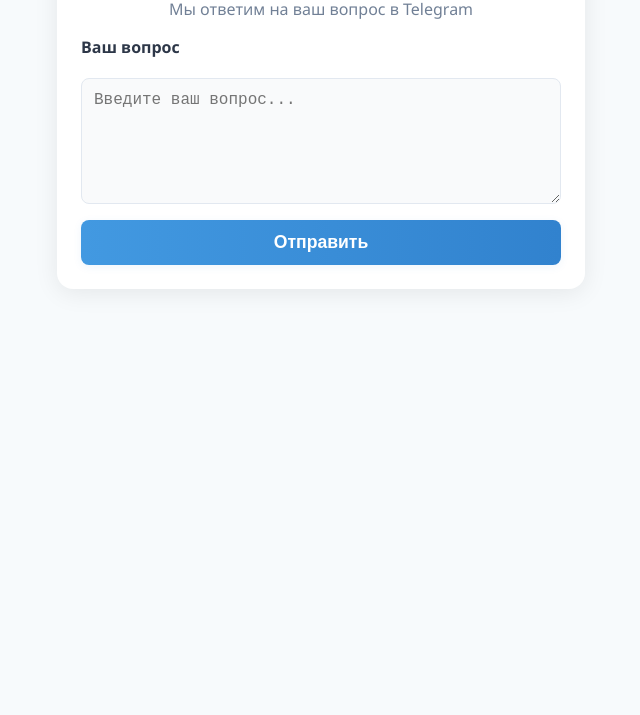
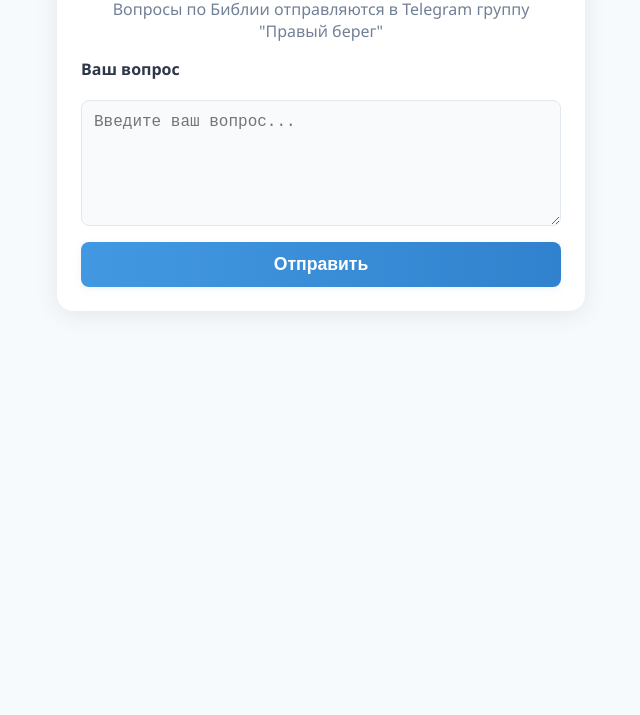
Before and after one commit to stallev/bible_questions, a plain HTML site: page index.html in a window 1280 px wide. Shown: the part 125-840 px from the top of the page, without its empty margins (319-959 px from the left). Drawn offline with Linux system fonts and the light colour scheme.

Commit message:
added main functionality 2

```diff
--- a/index.html
+++ b/index.html
@@ -10,7 +10,7 @@
   <div class="container">
     <header class="header">
       <h1>Задайте вопрос по Библии</h1>
-      <p class="subtitle">Мы ответим на ваш вопрос в Telegram</p>
+      <p class="subtitle">Вопросы по Библии отправляются в Telegram группу "Правый берег"</p>
     </header>
     <main>
       <form id="orderForm" class="form">
```
